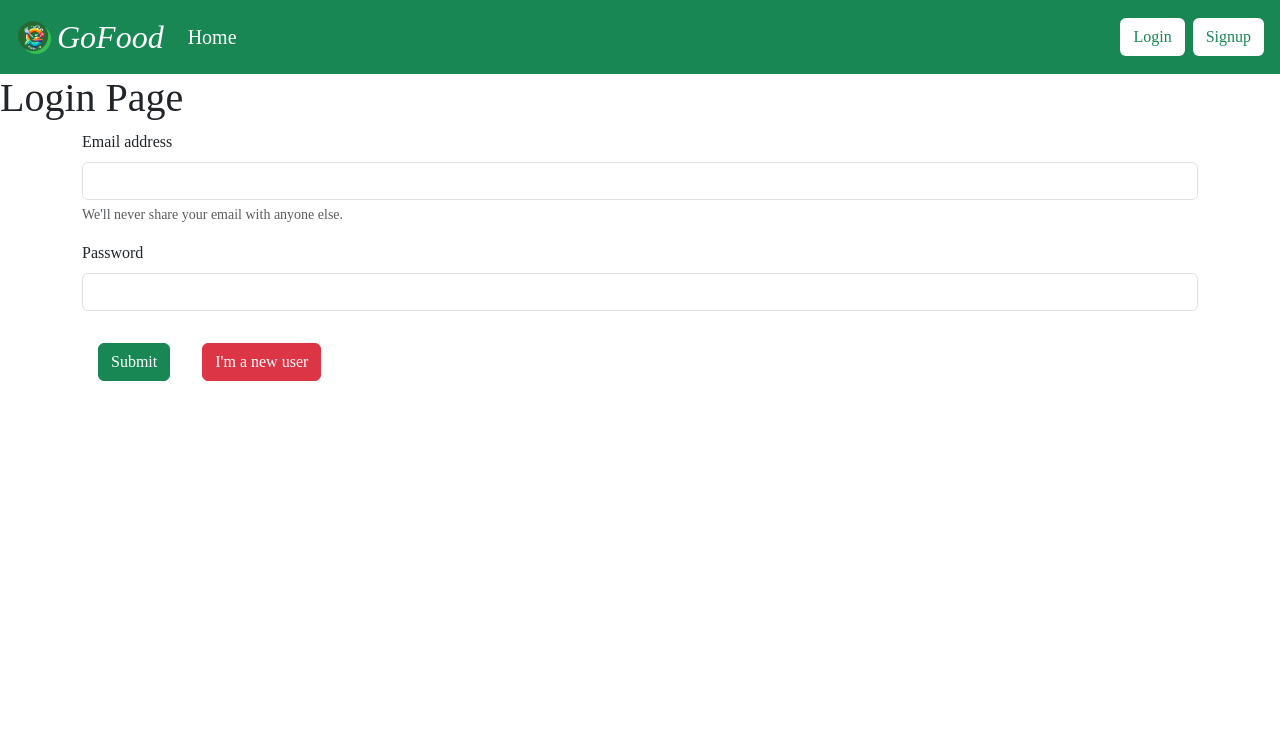
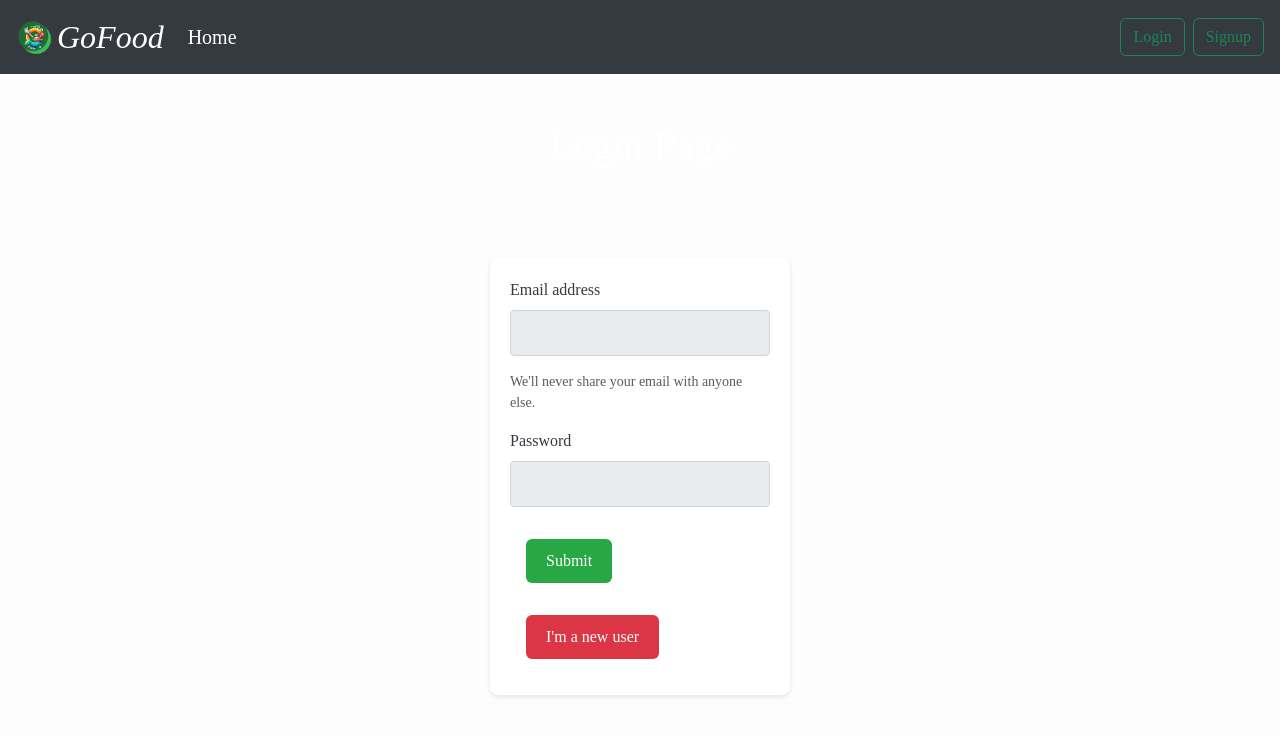
Before and after one commit to amar809575/go-food-mern, a React (Create React App) app in the folder frontend/: page /login in a window 1280 px wide. Shown: the top 736 px of the page. Built offline with nearby package versions, Linux system fonts and the light colour scheme.

Commit message:
color update

```diff
--- a/frontend/src/App.css
+++ b/frontend/src/App.css
@@ -1,8 +1,16 @@
+/* General Body Styles */
+body {
+  font-family: 'Arial', sans-serif;
+  background-color: #2a252502;
+  color: #343a40;
+  margin: 0;
+  padding: 0;
+}
+
+/* App Styles */
 .App {
   text-align: center;
 }
-
-
 
 .App-header {
   background-color: #282c34;
@@ -27,3 +35,142 @@
     transform: rotate(360deg);
   }
 }
+
+/* Container Styles */
+.container {
+  max-width: 1200px;
+  margin: auto;
+}
+
+/* Header and Footer */
+header, footer {
+  background-color: #343a40;
+  color: #fff;
+  padding: 10px 0;
+}
+
+header h1, footer p {
+  margin: 0;
+  text-align: center;
+}
+
+/* Button Styles */
+.btn-success {
+  background-color: #28a745;
+  border: none;
+  color: white;
+  padding: 10px 20px;
+  text-align: center;
+  text-decoration: none;
+  display: inline-block;
+  font-size: 16px;
+  margin: 4px 2px;
+  cursor: pointer;
+}
+
+.btn-danger {
+  background-color: #dc3545;
+  border: none;
+  color: white;
+  padding: 10px 20px;
+  text-align: center;
+  text-decoration: none;
+  display: inline-block;
+  font-size: 16px;
+  margin: 4px 2px;
+  cursor: pointer;
+}
+
+.btn:hover {
+  opacity: 0.8;
+}
+
+/* Form Styles */
+form {
+  background: #ffffff;
+  margin-top: 10%;
+  padding: 20px;
+  border-radius: 8px;
+  box-shadow: 0 2px 4px rgba(0,0,0,0.1);
+}
+
+.form-control {
+  border-radius: 4px;
+  border: 1px solid #ced4da;
+  padding: 10px;
+  margin-bottom: 15px;
+}
+
+.form-control:focus {
+  border-color: #80bdff;
+  box-shadow: 0 0 0 0.2rem rgba(38, 143, 255, 0.25);
+}
+
+/* Card Styles */
+.card {
+  border: none;
+  border-radius: 8px;
+  box-shadow: 0 2px 4px rgba(0,0,0,0.1);
+  margin-bottom: 20px;
+  transition: box-shadow 0.3s ease, transform 0.3s ease-in-out;
+}
+.card:hover {
+  box-shadow: 0 8px 16px 0 rgba(0,0,0,0.2);
+  transform: scale(1.05);
+}
+
+.card-img-top {
+  border-radius: 8px 8px 0 0;
+}
+
+.card-body {
+  padding: 15px;
+}
+
+.card-title {
+  font-size: 1.25rem;
+  margin-bottom: 10px;
+}
+
+.card-body .container {
+  display: flex;
+  align-items: center;
+  justify-content: space-between;
+}
+
+.card-body .fs-5 {
+  font-size: 1.25rem;
+}
+
+/* Carousel Styles */
+.carousel-item img {
+  border-radius: 8px;
+}
+
+/* Alignment Utility */
+.d-inline {
+  display: inline-block;
+}
+
+.m-auto {
+  margin: auto;
+}
+
+.mt-5 {
+  margin-top: 3rem;
+}
+
+.mb-5 {
+  margin-bottom: 3rem;
+}
+
+.text-center {
+  text-align: center;
+}
+
+/* Responsive Design */
+@media (max-width: 768px) {
+  .card {
+    width: 100%;
+  }
+}
--- a/frontend/src/components/Card.js
+++ b/frontend/src/components/Card.js
@@ -1,8 +1,8 @@
 import React, { useEffect, useRef, useState } from "react";
 import { useDispatchCart, useCart } from "./ContextReducer";
+import '../App.css';
 
 export default function Card(props) {
-
   const priceRef = useRef();
   let data = useCart();
   let dispatch = useDispatchCart();
@@ -18,8 +18,7 @@ export default function Card(props) {
   }, []);
 
   const handleAddToCart = async () => {
-
-        let food = []
+    let food = [];
     for (const item of data) {
       if (item.id === props.foodItem._id) {
         food = item;
@@ -30,26 +29,24 @@ export default function Card(props) {
     if (food !== 0) {
       if (food.size === size) {
         await dispatch({
-                    type: "UPDATE", id: props.foodItem._id,
+          type: "UPDATE",
+          id: props.foodItem._id,
           price: finalPrice,
-                    qty: qty
-                })
-                return
-            }
-
-            else if (food.size !== size) {
+          qty: qty,
+        });
+        return;
+      } else if (food.size !== size) {
         await dispatch({
           type: "ADD",
           id: props.foodItem._id,
           name: props.foodItem.name,
           price: finalPrice,
           qty: qty,
-                    size: size
+          size: size,
         });
-                return
+        return;
       }
-            return
-
+      return;
     }
     await dispatch({
       type: "ADD",
@@ -57,40 +54,55 @@ export default function Card(props) {
       name: props.foodItem.name,
       price: finalPrice,
       qty: qty,
-            size: size
+      size: size,
     });
-    }
-
+  };
 
   return (
     <div>
-            <div className="card mt-3" style={{ width: "18rem", maxHeight: "360px" }}>
-                <img src={props.foodItem.img} className="card-img-top" alt="..."
-                    style={{ height: "170px", objectFit: "fill" }} />
+      <div className="card mt-3" style={{ width: "18rem", maxHeight: "360px", backgroundColor: "#f8f9fa" }}>
+        <img
+          src={props.foodItem.img}
+          className="card-img-top"
+          alt="..."
+          style={{ height: "170px", objectFit: "fill" }}
+        />
         <div className="card-body">
           <h5 className="card-title">{props.foodItem.name}</h5>
-                    <div className='container w-100'>
-                        <select className='m-2 h-100 bg-success rounded px-1' onChange={(e) => setQty(e.target.value)}>
+          <div className="container w-100">
+            <select
+              className="m-2 h-100 bg-success rounded px-1 text-white"
+              onChange={(e) => setQty(e.target.value)}
+            >
               {Array.from(Array(6), (e, i) => (
-                                <option key={i + 1} value={i + 1}>{i + 1}</option>
+                <option key={i + 1} value={i + 1}>
+                  {i + 1}
+                </option>
               ))}
             </select>
 
-                        <select className='m-2 h-100 bg-success rounded px-1' ref={priceRef} onChange={(e) => setSize(e.target.value)}>
+            <select
+              className="m-2 h-100 bg-success rounded px-1 text-white"
+              ref={priceRef}
+              onChange={(e) => setSize(e.target.value)}
+            >
               {priceOptions.map((data) => (
-                                <option key={data} value={data}>{data}</option>
+                <option key={data} value={data}>
+                  {data}
+                </option>
               ))}
             </select>
-                        <div className='d-inline h-100 fs-5'>
-                            &#8377;{finalPrice}/-
-                        </div>
+            <div className="d-inline h-100 fs-5">&#8377;{finalPrice}/-</div>
           </div>
           <hr />
-                    <button className="btn btn-success justify-center ms-2" onClick={handleAddToCart}>
+          <button
+            className="btn btn-success justify-center ms-2"
+            onClick={handleAddToCart}
+          >
             Add to Cart
           </button>
         </div>
       </div>
     </div>
   );
-};
+}
--- a/frontend/src/components/Footer.js
+++ b/frontend/src/components/Footer.js
@@ -2,29 +2,25 @@ import React from 'react';
 import 'bootstrap/dist/css/bootstrap.min.css';
 import { Link } from 'react-router-dom';
 import logo from './GoFoodLogo.png';
+import '../App.css';
 
 const Footer = () => {
   return (
-    <div className='bg-success'>
+    <div className='bg-dark'>
       <div className='container'>
-
         <footer className="d-flex flex-wrap py-3 border-top">
           <div className="d-flex align-items-center">
             <img src={logo} alt='GoFoodLogo' style={{ maxWidth: "80px", maxHeight: "80px" }} />
             <Link to="/" className="mb-3 me-2 mb-md-0 text-decoration-none lh-1">
-              <h2 className='text-white fst-italic'>GoFood</h2>
+              <h2 className='text-light fst-italic'>GoFood</h2>
             </Link>
           </div>
-          <div className='col-md-8 d-flex mt-auto justify-content-center align-items-center'>
-            <span className="text-white">© 2024 GoFood, Inc</span>
-          </div>
-          <div className='d-flex mt-auto justify-content-right align-item-right'>
-            <Link className='text-black text-decoration-none' to='/admin'>Admin</Link>
+          <div className='col-md-10 d-flex mt-auto justify-content-center align-items-center'>
+            <span className="text-light">© 2024 GoFood, Inc</span>
           </div>
         </footer>
       </div>
     </div>
-
   );
 };
 
--- a/frontend/src/components/Header.js
+++ b/frontend/src/components/Header.js
@@ -5,7 +5,8 @@ import { Link, useNavigate } from 'react-router-dom';
 import Modal from '../Modal';
 import Cart from './screens/Cart';
 import { useCart } from './ContextReducer';
-import logo from './GoFoodLogo.png'
+import logo from './GoFoodLogo.png';
+import '../App.css';
 
 const Header = () => {
 
@@ -20,49 +21,43 @@ const Header = () => {
     navigate('/login');
   }
 
-
   return (
-    <nav className="navbar navbar-expand-lg navbar-dark bg-success">
+    <nav className="navbar navbar-expand-lg navbar-dark" style={{ backgroundColor: '#343a40' }}>
       <div className="container-fluid">
-  <img src={logo} alt='GoFoodLogo' style={{maxWidth: "45px", maxHeight: "45px"}} />
+        <img src={logo} alt='GoFoodLogo' style={{ maxWidth: "45px", maxHeight: "45px" }} />
         <Link className="navbar-brand fs-2 fst-italic" to="/">GoFood</Link>
         <button className="navbar-toggler" type="button" data-bs-toggle="collapse" data-bs-target="#navbarScroll" aria-controls="navbarScroll" aria-expanded="false" aria-label="Toggle navigation">
           <span className="navbar-toggler-icon"></span>
         </button>
         <div className="collapse navbar-collapse" id="navbarScroll">
-      <ul className="navbar-nav me-auto my-2 my-lg-0" style={{"maxHeight": "100px"}}>
+          <ul className="navbar-nav me-auto my-2 my-lg-0" style={{ maxHeight: "100px" }}>
             <li className="nav-item">
               <Link className="nav-link active fs-5 me-auto" to="/">Home</Link>
             </li>
-        {(localStorage.getItem("authToken" )) ?
+            {localStorage.getItem("authToken") ?
               <li className="nav-item">
                 <Link className="nav-link active fs-5 me-auto" to="/myOrder">My Orders</Link>
               </li>
-        : ""
-        }
+              : ""}
           </ul>
-        {(!localStorage.getItem("authToken")) ?
+          {!localStorage.getItem("authToken") ?
             <div className="navbar-nav ml-auto">
-
-          <Link className="btn bg-white text-success mx-1" to="/login">Login</Link>
-          <Link className="btn bg-white text-success mx-1" to="/createuser">Signup</Link>
+              <Link className="btn btn-outline-success mx-1" to="/login">Login</Link>
+              <Link className="btn btn-outline-success mx-1" to="/createuser">Signup</Link>
             </div>
             :
             <div>
-  <div className='btn bg-white text-success mx-2' onClick={() => {setCartView(true)}}>
+              <div className='btn btn-outline-light mx-2' onClick={() => { setCartView(true) }}>
                 My Cart {" "}
                 <Badge pill bg='danger' >{data.length}</Badge>
               </div>
-  {cartView? <Modal onClose={() => {setCartView(false)}} ><Cart /></Modal>:null}
-      <div className='btn bg-white text-danger mx-2' onClick={handleLogout}>Logout</div>
+              {cartView ? <Modal onClose={() => { setCartView(false) }} ><Cart /></Modal> : null}
+              <div className='btn btn-outline-danger mx-2' onClick={handleLogout}>Logout</div>
             </div>
-
           }
-
         </div>
       </div>
     </nav>
-
   );
 };
 
--- a/frontend/src/components/screens/Cart.js
+++ b/frontend/src/components/screens/Cart.js
@@ -1,12 +1,11 @@
-import React from 'react'
+import React from 'react';
 import { useCart, useDispatchCart } from '../ContextReducer';
-
 import trash from '.././trash.png';
+import '../../App.css';
 
 function Cart() {
     let data = useCart();
     let dispatch = useDispatchCart();
-
 
     if (data.length === 0) {
         return (
@@ -35,7 +34,6 @@ function Cart() {
             console.log("Response Text:", response.statusText);
 
             if (response.ok) {
-
                 dispatch({ type: "DROP" });
             } else {
                 console.error("Error:", response.statusText);
@@ -45,13 +43,12 @@ function Cart() {
         }
     };
 
-
     let totalPrice = data.reduce((total, food) => total + food.price, 0);
     return (
         <div>
             <div className='container m-auto mt-5 table-responsive table-responsive-sm table-responsive-md'>
-                <table className="table table-borderless table-dark">
-                    <thead className='text-success fs-4'>
+                <table className="table table-borderless table-light">
+                    <thead className='text-dark fs-4'>
                         <tr>
                             <th scope='col'>#</th>
                             <th scope='col'>Name</th>
@@ -70,7 +67,7 @@ function Cart() {
                                 <td>{food.size}</td>
                                 <td>{food.price}</td>
                                 <td>
-                                    <button type='button' className='btn p-0 d-flex align-items-center justify-content-center bg-dark'>
+                                    <button type='button' className='btn p-0 d-flex align-items-center justify-content-center bg-light'>
                                         <img src={trash} alt='delete' onClick={() => { dispatch({ type: "REMOVE", index: index }) }}
                                             style={{ maxHeight: '30px', maxWidth: '30px', display: 'block', margin: 'auto' }} />
                                     </button>
@@ -81,12 +78,12 @@ function Cart() {
                 </table>
 
                 <div>
-                    <h2 className='text-white'>
+                    <h2 className='text-dark'>
                         Total Price: &#8377;{totalPrice}/-
                     </h2>
                 </div>
                 <div>
-                    <button className='btn bg-success mt-5' onClick={handleCheckout}>Check Out</button>
+                    <button className='btn btn-dark mt-5' onClick={handleCheckout}>Check Out</button>
                 </div>
             </div>
         </div>
--- a/frontend/src/components/screens/Home.js
+++ b/frontend/src/components/screens/Home.js
@@ -3,6 +3,7 @@ import React, { useEffect, useState } from "react";
 import Card from "../Card";
 import Header from "../Header";
 import Footer from "../Footer";
+import '../../App.css';
 
 const Home = () => {
   const [foodCat, setFoodCat] = useState([]);
@@ -112,7 +113,7 @@ const Home = () => {
         {foodCat.length > 0 ? (
           foodCat.map((category) => (
             <div key={category._id} className="row mb-3">
-              <div className="fs-3 m-3">{category.CategoryName}</div>
+              <div className="fs-3 m-3 text-success">{category.CategoryName}</div>
               <hr />
               {foodItem.length > 0 ? (
                 foodItem
@@ -135,12 +136,12 @@ const Home = () => {
                     </div>
                   ))
               ) : (
-                <div>No Such Data Found</div>
+                <div className="text-danger">No Such Data Found</div>
               )}
             </div>
           ))
         ) : (
-          <div>---------</div>
+          <div className="text-danger">---------</div>
         )}
       </div>
       <Footer />
--- a/frontend/src/components/screens/Login.js
+++ b/frontend/src/components/screens/Login.js
@@ -1,15 +1,20 @@
-import React, { useState } from "react";
+import React, { useState, useEffect } from "react";
 import { Link, useNavigate } from "react-router-dom";
 import Header from "../Header";
+import '../../App.css';
 
 const Login = () => {
   const navigate = useNavigate();
   const [credentials, setCredentials] = useState({
-
     email: '',
     password: ''
+  });
 
-    })
+  useEffect(() => {
+    if (localStorage.getItem("authToken")) {
+      navigate('/');
+    }
+  }, [navigate]);
 
   const handleSubmit = async (e) => {
     e.preventDefault();
@@ -25,21 +30,13 @@ const Login = () => {
     });
     const json = await response.json();
 
-
     if (!json.success) {
       alert('Enter valid credentials!!!');
-        }
-
-        if (json.success) {
-            // console.log("Auth token:", json.authToken);
+    } else {
       localStorage.setItem("userEmail", credentials.email);
       localStorage.setItem("authToken", json.authToken);
-
-
       navigate('/');
     }
-
-
   }
 
   const handleChange = (e) => {
@@ -49,33 +46,38 @@ const Login = () => {
     })
   }
 
-
   return (
     <div>
       <Header />
-            <h1>Login Page</h1>
-            <div className='container'>
-
-
-                <form onSubmit={handleSubmit}>
-
+      <h1 className="text-center text-white mt-5">Login Page</h1>
+      <div className='container d-flex justify-content-center align-items-center' style={{ height: '60vh' }}>
+      <form onSubmit={handleSubmit} style={{ width: '300px' }}>
           <div className="mb-3">
             <label htmlFor="email" className="form-label">Email address</label>
-                        <input type="email" id='email' className="form-control"
-                            name='email' value={credentials.email}
-                            onChange={handleChange} autoComplete="on" />
+            <input
+              type="email"
+              id='email'
+              className="form-control"
+              name='email'
+              value={credentials.email}
+              onChange={handleChange}
+              autoComplete="on"
+              style={{ backgroundColor: "#e9ecef" }}
+            />
             <div id="emailHelp" className="form-text">We'll never share your email with anyone else.</div>
           </div>
           <div className="mb-3">
             <label htmlFor="password" className="form-label">Password</label>
-                        <input type="password" name='password'
+            <input
+              type="password"
+              name='password'
               value={credentials.password}
               onChange={handleChange}
               className="form-control"
-                            id="password" />
+              id="password"
+              style={{ backgroundColor: "#e9ecef" }}
+            />
           </div>
-
-
           <button type="submit" className="m-3 btn btn-success">Submit</button>
           <Link to="/createuser" className='m-3 btn btn-danger'>I'm a new user</Link>
         </form>
--- a/frontend/src/components/screens/Signup.js
+++ b/frontend/src/components/screens/Signup.js
@@ -1,6 +1,7 @@
-import React, { useState } from 'react'
-import { Link, useNavigate } from 'react-router-dom'
+import React, { useState } from 'react';
+import { Link, useNavigate } from 'react-router-dom';
 import Header from '../Header';
+import '../../App.css';
 
 function Signup() {
     const [credentials, setCredentials] = useState({
@@ -10,11 +11,11 @@ function Signup() {
         geolocation: ''
     });
 
-const history = useNavigate(); //for redirecting
-
+    const navigate = useNavigate();
 
     const handleSubmit = async (e) => {
         e.preventDefault();
+        try {
             const response = await fetch("http://localhost:5000/api/createuser", {
                 method: 'POST',
                 headers: {
@@ -27,16 +28,19 @@ const history = useNavigate(); //for redirecting
                     location: credentials.geolocation,
                 })
             });
+
             const json = await response.json();
             console.log(json);
 
             if (json.success) {
                 alert('User Registered successfully');
-            history('/login');
+                navigate('/login');
+            } else {
+                alert('Enter valid credentials!!!');
             }
-
-        if (!json.success) {
-            alert('Enter valid credentials!!!');
+        } catch (error) {
+            console.error("Error during registration:", error);
+            alert('An error occurred. Please try again.');
         }
     }
 
@@ -44,50 +48,44 @@ const history = useNavigate(); //for redirecting
         setCredentials({
             ...credentials,
             [e.target.name]: e.target.value
-        })
+        });
     }
 
     return (
         <>
             <Header />
             <div className='container'>
-
-
+                <h1 className="text-center text-white mt-4 mb-4">Sign Up</h1>
+                <div className='container d-flex justify-content-center align-items-center' style={{ height: '60vh' }}>
                     <form onSubmit={handleSubmit}>
                         <div className="mb-3">
                             <label htmlFor="name" className="form-label">Name</label>
                             <input type="text" id='name' name='name' value={credentials.name}
-                            onChange={handleChange} className="form-control"
-                        />
+                                onChange={handleChange} className="form-control" />
                         </div>
                         <div className="mb-3">
                             <label htmlFor="email" className="form-label">Email address</label>
-                        <input type="email" id='email' className="form-control"
-                            name='email' value={credentials.email}
-                            onChange={handleChange} />
+                            <input type="email" id='email' name='email' className="form-control"
+                                value={credentials.email} onChange={handleChange} />
                             <div id="emailHelp" className="form-text">We'll never share your email with anyone else.</div>
                         </div>
                         <div className="mb-3">
                             <label htmlFor="password" className="form-label">Password</label>
-                        <input type="password" name='password'
-                            value={credentials.password}
-                            onChange={handleChange}
-                            className="form-control"
-                            id="password" />
+                            <input type="password" id='password' name='password'
+                                value={credentials.password} onChange={handleChange} className="form-control" />
                         </div>
                         <div className="mb-3">
-                        <label htmlFor="address" className="form-label">Address</label>
-                        <input type="text" id='address' name='geolocation' value={credentials.geolocation}
-                            onChange={handleChange} className="form-control"
-                        />
+                            <label htmlFor="geolocation" className="form-label">Address</label>
+                            <textarea type="text" id='geolocation' name='geolocation' value={credentials.geolocation}
+                                onChange={handleChange} className="form-control" />
                         </div>
-
                         <button type="submit" className="m-3 btn btn-success">Submit</button>
                         <Link to="/login" className='m-3 btn btn-danger'>Already a User</Link>
                     </form>
                 </div>
+            </div>
         </>
-    )
+    );
 }
 
-export default Signup
+export default Signup;
```
Also changed, not shown: frontend/src/components/screens/MyOrder.js (+37 -50 lines), 1 other file (tests, documents, lock files or other folders). Lines whose indentation alone changed are shown as unchanged.
